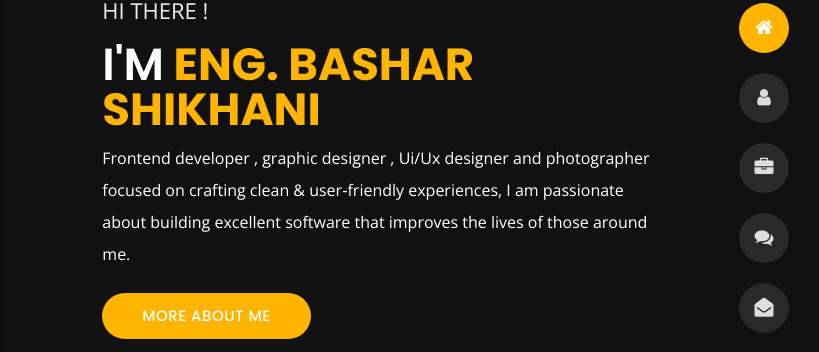
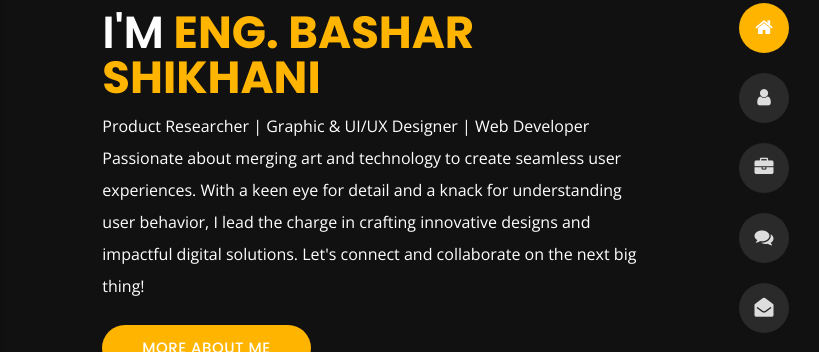
Before and after one commit to basharshaikhani/myprofitol, a plain HTML site: page index.html in a window 1280 px wide. Shown: the part 232-584 px from the top of the page, 461-1280 px from the left. Drawn offline with nearby package versions, Linux system fonts and the light colour scheme.

Commit message:
Update index.html

```diff
--- a/index.html
+++ b/index.html
@@ -168,9 +168,11 @@
                         alt="my picture" />
                     <h6 class="text-uppercase open-sans-font mb-0 d-block d-sm-none d-lg-block">hi there !</h6>
                     <h1 class="text-uppercase poppins-font"><span>I'm</span> Eng. Bashar Shikhani</h1>
-                    <p class="open-sans-font">Frontend developer , graphic designer , Ui/Ux designer and photographer
-                        focused on crafting clean & user‑friendly experiences, I am passionate about building excellent
-                        software that improves the lives of those around me.</p>
+                   <p class="open-sans-font">Product Researcher | Graphic &  UI/UX Designer | Web Developer <br>
+                        Passionate about merging art and technology to create seamless user experiences.
+                         With a keen eye for detail and a knack for understanding user behavior,
+                         I lead the charge in crafting innovative designs and impactful digital solutions.
+                         Let's connect and collaborate on the next big thing!</p>
                     <a href="about" class="btn btn-about">more about me</a>
                 </div>
             </div>
```
